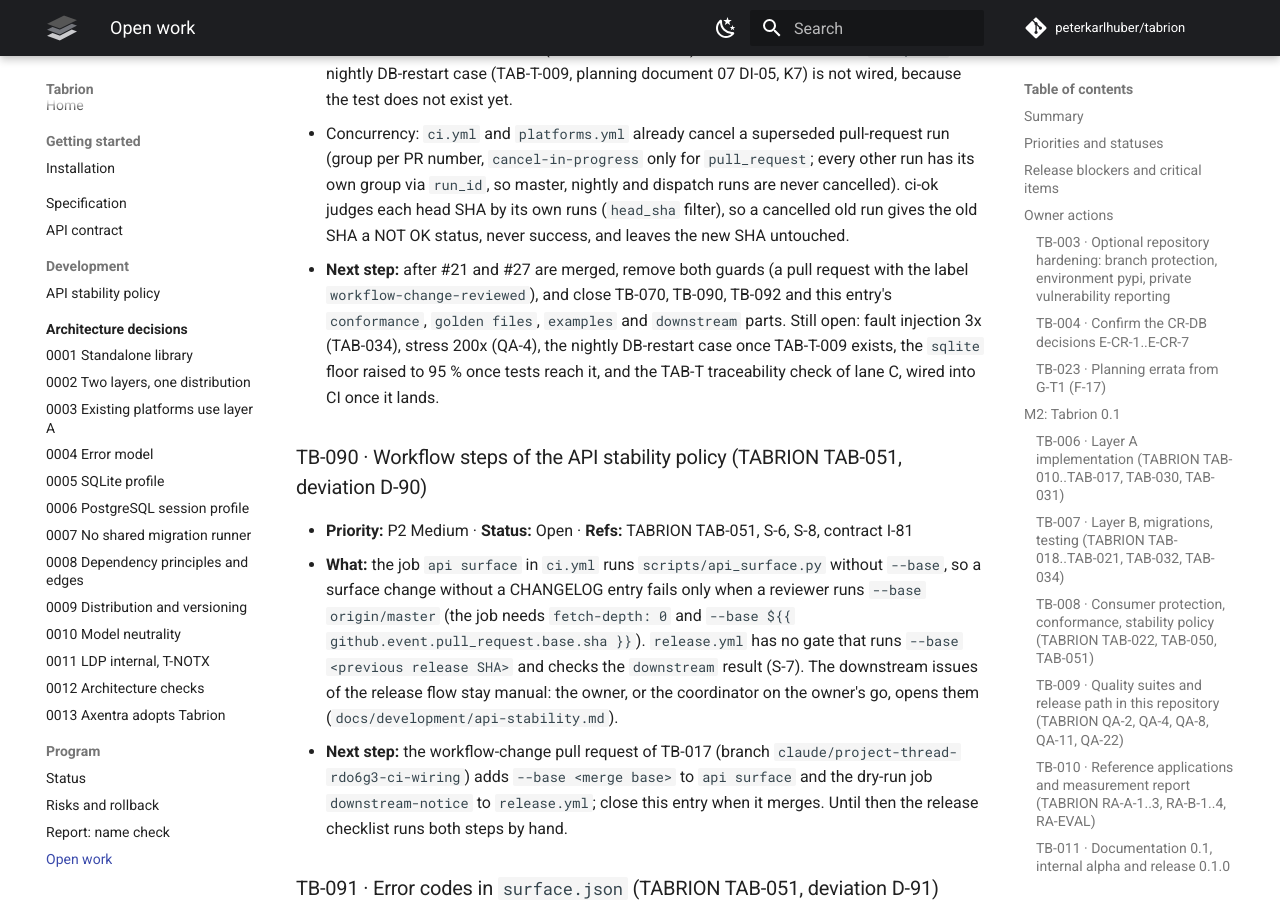
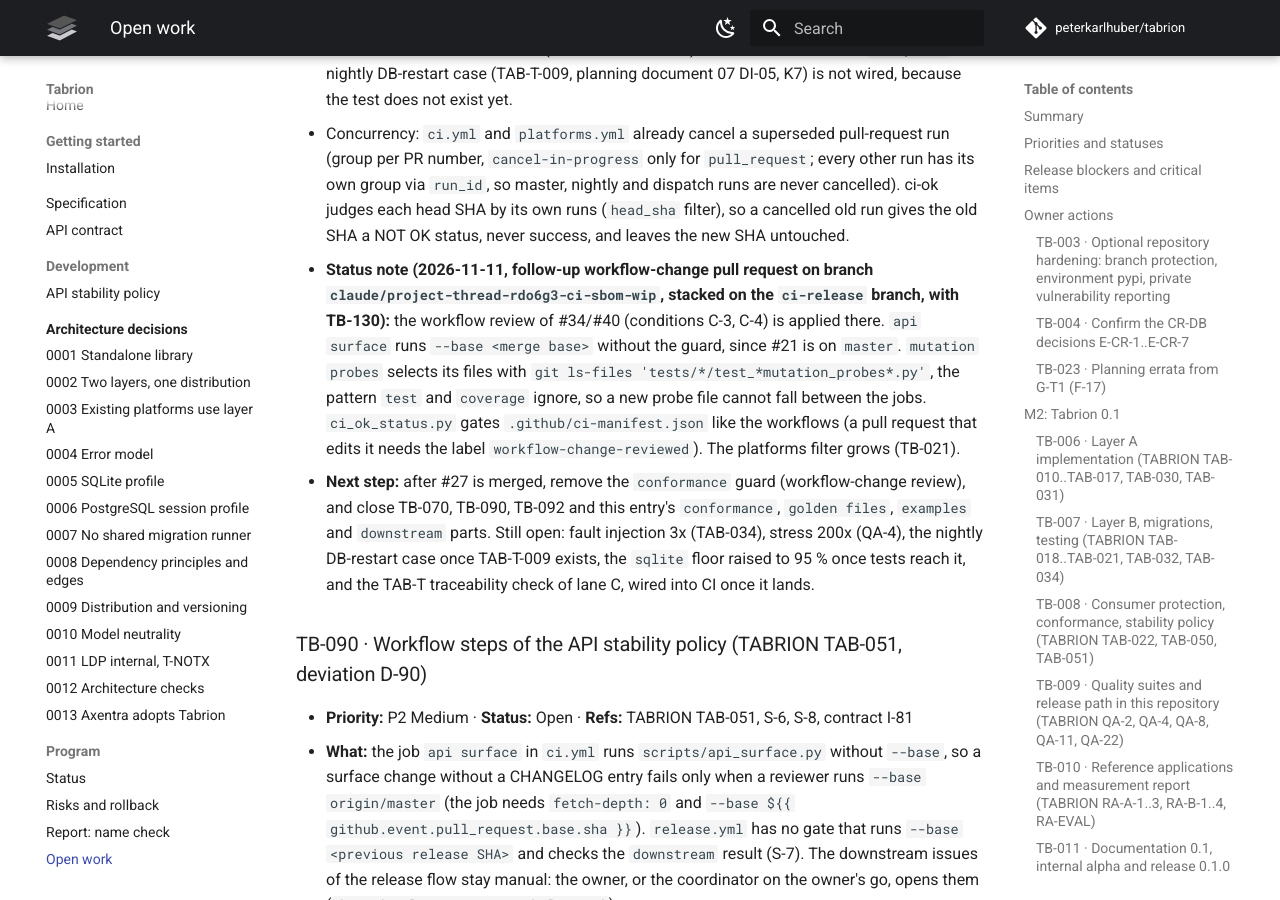
Before and after one commit to peterkarlhuber/tabrion, an MkDocs documentation site: the page built from docs/TODO.md, in a window 1280 px wide and 900 px high, scrolled down 11988 px. Built offline with MkDocs 1.6.1 and Material for MkDocs 9.7.7, drawn with Linux system fonts in a browser that asks for light colours; comment, search, counter and statistics services are not loaded; some of the changed text lies outside the part shown.

Commit message:
CI follow-ups C-3/C-4 of the #34/#40 workflow review (TB-017, TB-021)
- api surface: always --base <merge base> on pull requests (#21 is on
  master, so the transitional guard goes).
- mutation probes: select files with git ls-files by the same pattern
  that test and coverage ignore, fail when none is found.
- ci_ok_status.py: GATED_PREFIXES also covers .github/ci-manifest.json,
  with tests.
- platforms.yml and the manifest path_filters add __init__.py, check.py,
  tests/conftest.py and tests/unit/test_mutation_probes.py.
- TODO TB-017/TB-021 and CHANGELOG updated. The conformance guard stays
  until #27 merges. TB-130 still needs #30 (build-constraints.txt,
  scripts/sbom.py) before a pull request.

Co-Authored-By: Claude Opus 5.5 <noreply@anthropic.com>
Claude-Session: https://claude.ai/code/session_011tY7TC7Nu5VGro3DJGJcv8

```diff
--- a/docs/TODO.md
+++ b/docs/TODO.md
@@ -372,11 +372,17 @@ required (owner decision of 2026-11-08 11:26Z).
     `cancel-in-progress` only for `pull_request`; every other run has its own group via `run_id`, so master, nightly
     and dispatch runs are never cancelled). ci-ok judges each head SHA by its own runs (`head_sha` filter), so a
     cancelled old run gives the old SHA a NOT OK status, never success, and leaves the new SHA untouched.
-- **Next step:** after #21 and #27 are merged, remove both guards (a pull request with the label
-  `workflow-change-reviewed`), and close TB-070, TB-090, TB-092 and this entry's `conformance`, `golden files`,
-  `examples` and `downstream` parts. Still open: fault injection 3x (TAB-034), stress 200x (QA-4), the nightly
-  DB-restart case once TAB-T-009 exists, the `sqlite` floor raised to 95 % once tests reach it, and the TAB-T
-  traceability check of lane C, wired into CI once it lands.
+- **Status note (2026-11-11, follow-up workflow-change pull request on branch
+  `claude/project-thread-rdo6g3-ci-sbom-wip`, stacked on the `ci-release` branch, with TB-130):** the workflow review
+  of #34/#40 (conditions C-3, C-4) is applied there. `api surface` runs `--base <merge base>` without the guard,
+  since #21 is on `master`. `mutation probes` selects its files with `git ls-files 'tests/*/test_*mutation_probes*.py'`,
+  the pattern `test` and `coverage` ignore, so a new probe file cannot fall between the jobs. `ci_ok_status.py` gates
+  `.github/ci-manifest.json` like the workflows (a pull request that edits it needs the label
+  `workflow-change-reviewed`). The platforms filter grows (TB-021).
+- **Next step:** after #27 is merged, remove the `conformance` guard (workflow-change review), and close TB-070,
+  TB-090, TB-092 and this entry's `conformance`, `golden files`, `examples` and `downstream` parts. Still open: fault
+  injection 3x (TAB-034), stress 200x (QA-4), the nightly DB-restart case once TAB-T-009 exists, the `sqlite` floor
+  raised to 95 % once tests reach it, and the TAB-T traceability check of lane C, wired into CI once it lands.
 
 ### TB-090 · Workflow steps of the API stability policy (TABRION TAB-051, deviation D-90)
 
@@ -420,10 +426,13 @@ required (owner decision of 2026-11-08 11:26Z).
   `errors.py`, `testing/sqlite.py` and `pyproject.toml` also affect those platforms, and so do the Windows-specific
   paths of `scripts/downstream.py`, `tests/unit/test_downstream.py` and `tests/unit/test_golden_consumers.py`
   (TB-134: those failed on Windows in the nightly only).
-- **Next step:** the workflow-change pull request of TB-017 adds `config.py`, `errors.py`, `testing/sqlite.py`,
+- **Next step:** the workflow-change pull request of TB-017 (#34) adds `config.py`, `errors.py`, `testing/sqlite.py`,
   `pyproject.toml`, for the LDP vectors (TAB-050 review H-1) `conformance/**` and `tests/conformance/**`, and the
   three TB-134 paths to `platforms.yml` and the manifest's `path_filters` (ci-ok judges by the default branch's
-  manifest, so it takes effect once merged); close this entry then.
+  manifest, so it takes effect once merged). The TB-130 pull request adds `src/tabrion/__init__.py`,
+  `src/tabrion/check.py`, `tests/conftest.py` and `tests/unit/test_mutation_probes.py` (workflow review of #34/#40,
+  finding 4). The filter is still a list, while the platforms job runs the whole non-PostgreSQL suite; the nightly
+  runs it on every platform, so a miss shows within a day. Close this entry when both are merged.
 
 ### TB-134 · Windows: downstream runner and golden replay failed in the platforms job (issue #18)
 
```
Also changed, not shown: CHANGELOG.md (+6 -0 lines), 5 other files.
